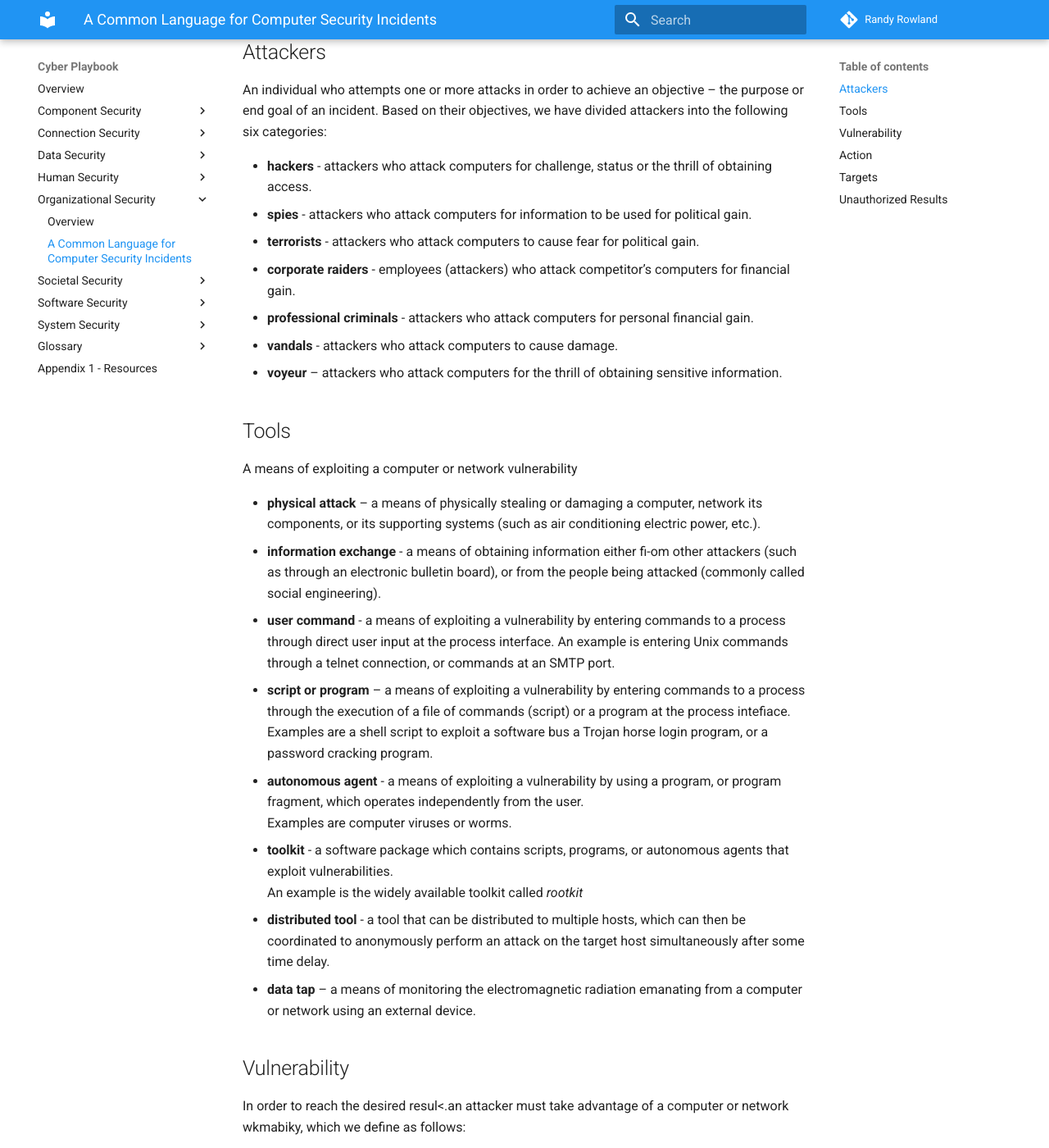
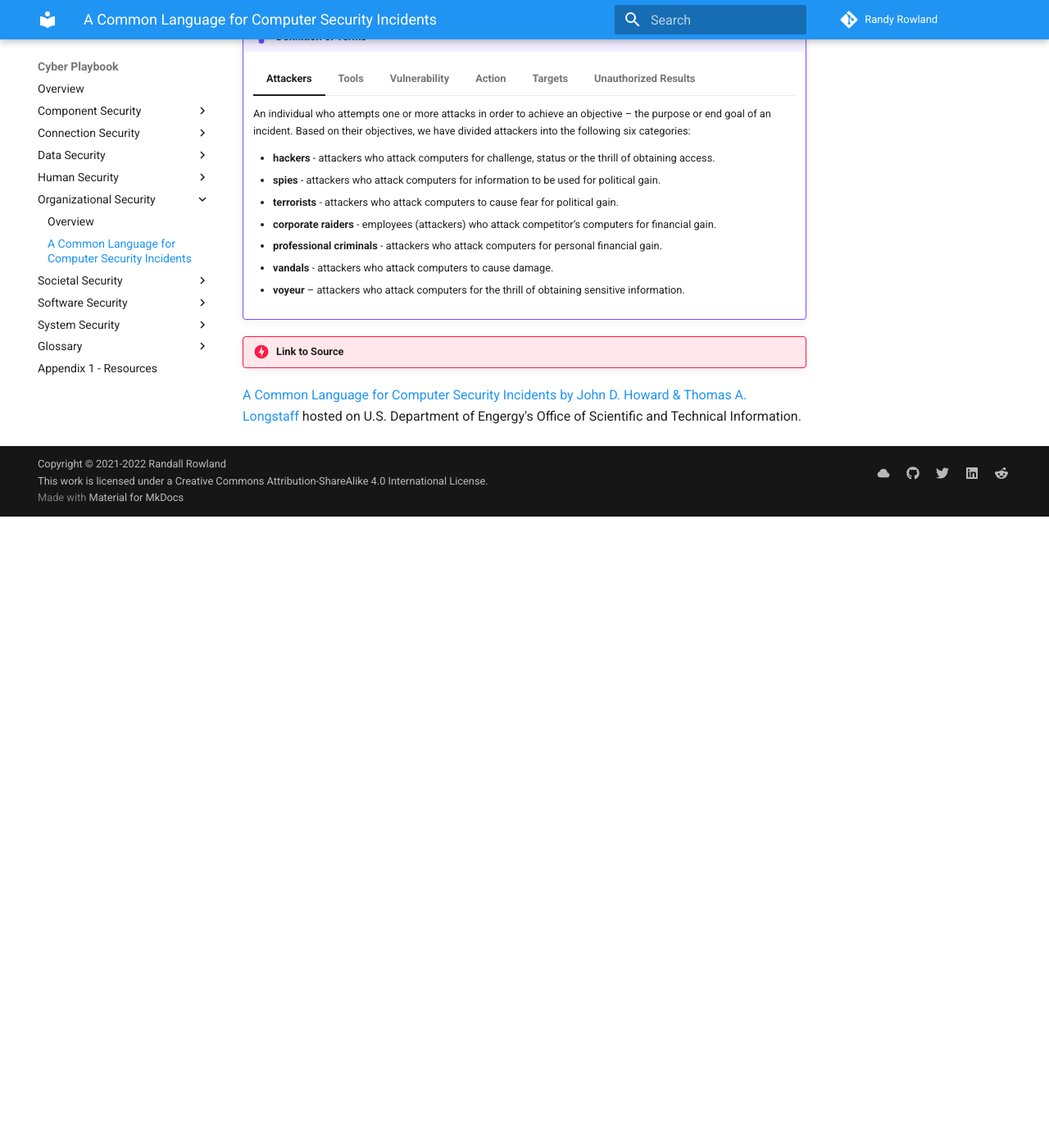
Before and after one commit to rowland007/Cyber-Playbook, an MkDocs documentation site: the page built from docs/organizational/common-language-for-computer-security-incidents.md, in a window 1280 px wide and 1400 px high, scrolled down 810 px. Shown: the whole window at 82% size. Built offline with MkDocs 1.6.1 and Material for MkDocs 9.7.7, drawn with Linux system fonts in a browser that asks for light colours; after the commit the page ends 1440 px from its top, so only the background shows below that; some of the changed text lies outside the part shown.

Commit message:
Add admonitions
Cleans up the docs

```diff
--- a/docs/component/data-manage-life.md
+++ b/docs/component/data-manage-life.md
@@ -1,3 +1,4 @@
 ![data-management-life-cycle-image](../static/images/data-management-life-cycle.png)
 
-[Download the Data Management Life Cycle Report](../static/docs/data-management-life-cycle.pdf)
+!!! danger "Link to Full Report"
+    [Data Management Life Cycle Report](../static/docs/data-management-life-cycle.pdf)
--- a/docs/organizational/common-language-for-computer-security-incidents.md
+++ b/docs/organizational/common-language-for-computer-security-incidents.md
@@ -2,78 +2,75 @@
 
 ![common-language-for-computer-security-incidents-img](../static/images/common-language-for-computer-security-incidents.png)
 
-## Attackers
+!!! example "Definition of Terms"
+    === "Attackers"
 
-An individual who attempts one or more attacks in order to achieve an objective – the purpose or end goal of an incident. Based on their objectives, we have divided attackers into the following six categories:
+        An individual who attempts one or more attacks in order to achieve an objective – the purpose or end goal of an incident. Based on their objectives, we have divided attackers into the following six categories:
 
-- **hackers** - attackers who attack computers for challenge, status or the thrill of obtaining access.
-- **spies** - attackers who attack computers for information to be used for political gain.
-- **terrorists** - attackers who attack computers to cause fear for political gain.
-- **corporate raiders** - employees (attackers) who attack competitor’s computers for financial gain.
-- **professional criminals** - attackers who attack computers for personal financial gain.
-- **vandals** - attackers who attack computers to cause damage.
-- **voyeur** – attackers who attack computers for the thrill of obtaining sensitive information.
+        - **hackers** - attackers who attack computers for challenge, status or the thrill of obtaining access.
+        - **spies** - attackers who attack computers for information to be used for political gain.
+        - **terrorists** - attackers who attack computers to cause fear for political gain.
+        - **corporate raiders** - employees (attackers) who attack competitor’s computers for financial gain.
+        - **professional criminals** - attackers who attack computers for personal financial gain.
+        - **vandals** - attackers who attack computers to cause damage.
+        - **voyeur** – attackers who attack computers for the thrill of obtaining sensitive information.
 
-## Tools
+    === "Tools"
 
-A means of exploiting a computer or network vulnerability
+        A means of exploiting a computer or network vulnerability
 
-- **physical attack** – a means of physically stealing or damaging a computer, network its components, or its supporting systems (such as air conditioning electric power, etc.).
-- **information exchange** - a means of obtaining information either fi-om other attackers (such as through an electronic bulletin board), or from the people being attacked (commonly called social engineering).
-- **user command** - a means of exploiting a vulnerability by entering commands to a process through direct user input at the process interface. An example is entering Unix commands through a telnet connection, or commands at an SMTP port.
-- **script or program** – a means of exploiting a vulnerability by entering commands to a process through the execution of a file of commands (script) or a program at the process intefiace.
-Examples are a shell script to exploit a software bus a Trojan horse login program, or a password cracking program.
-- **autonomous agent** - a means of exploiting a vulnerability by using a program, or program fragment, which operates independently from the user.
-Examples are computer viruses or worms.
-- **toolkit** - a software package which contains scripts, programs, or autonomous agents that exploit vulnerabilities.
-An example is the widely available toolkit called *rootkit*
-- **distributed tool** - a tool that can be distributed to multiple hosts, which can then be
-coordinated to anonymously perform an attack on the target host simultaneously after some
-time delay.
-- **data tap** – a means of monitoring the electromagnetic radiation emanating from a computer or network using an external device.
+        - **physical attack** – a means of physically stealing or damaging a computer, network its components, or its supporting systems (such as air conditioning electric power, etc.).
+        - **information exchange** - a means of obtaining information either fi-om other attackers (such as through an electronic bulletin board), or from the people being attacked (commonly called social engineering).
+        - **user command** - a means of exploiting a vulnerability by entering commands to a process through direct user input at the process interface. An example is entering Unix commands through a telnet connection, or commands at an SMTP port.
+        - **script or program** – a means of exploiting a vulnerability by entering commands to a process through the execution of a file of commands (script) or a program at the process intefiace.
+        Examples are a shell script to exploit a software bus a Trojan horse login program, or a password cracking program.
+        - **autonomous agent** - a means of exploiting a vulnerability by using a program, or program fragment, which operates independently from the user.
+        Examples are computer viruses or worms.
+        - **toolkit** - a software package which contains scripts, programs, or autonomous agents that exploit vulnerabilities.
+        An example is the widely available toolkit called *rootkit*
+        - **distributed tool** - a tool that can be distributed to multiple hosts, which can then be coordinated to anonymously perform an attack on the target host simultaneously after some time delay.
+        - **data tap** – a means of monitoring the electromagnetic radiation emanating from a computer or network using an external device.
 
-## Vulnerability
+    === "Vulnerability"
 
-In order to reach the desired resul<.an attacker must take advantage of a
-computer or network wkmabiky, which we define as follows:
+        In order to reach the desired result an attacker must take advantage of a computer or network vulnerability, which we define as follows:
 
-- **Design vulnerability** - a vulnerability inherent in the design or specification of hardware or software whereby even a perfect mplementation will result in a vulnerability.
-- **implementation vulnerability** — a vulnerability resulting from an error made in the software or hardware implementation of a satisfactory design.
-- **Configuration vulnerability** – a vulnerability resulting from an error in the configuration of a system, such as having system accounts with default passwords, having “world write” permission
-for new files, or having vulnerable services enabled
+        - **Design vulnerability** - a vulnerability inherent in the design or specification of hardware or software whereby even a perfect mplementation will result in a vulnerability.
+        - **implementation vulnerability** — a vulnerability resulting from an error made in the software or hardware implementation of a satisfactory design.
+        - **Configuration vulnerability** – a vulnerability resulting from an error in the configuration of a system, such as having system accounts with default passwords, having “world write” permission for new files, or having vulnerable services enabled
 
-## Action
+    === "Action"
 
-A step taken by a user or process in order to achieve a result, such as to
-probe, scan, flood, authenticate, bypass, spoof, read, copy, steal, modify, or delete.
+        A step taken by a user or process in order to achieve a result, such as to probe, scan, flood, authenticate, bypass, spoof, read, copy, steal, modify, or delete.
 
-- **probe** – access a target in order to determine its characteristics.
-- **scan** – access a set of tigets sequentially in order to identify which targets have a specific characteristic.
-- **flood** – access a tmget repeatedly in order to overload the target’s capacity.
-- **authenticate** – present an identiiy of someone to a process and, if required, verify that identity, in order to access a target.
-- **bypass** – avoid a process by using an alternative method to access a target.
-- **spoof** – masquerade by assuming the appearance of a different entity in network communications.
-- **read** – obtain the content of datain a storage device, or other data medium.
-- **copy** – reproduce a targetleaving the original target unchanged.
-- **steal** – takepossession of a target without leaving a copy in the original location.
-- **modify**  – change the content or characteristics of a target.
-- **delete** – remove a target or render it irretrievable
+        - **probe** – access a target in order to determine its characteristics.
+        - **scan** – access a set of tigets sequentially in order to identify which targets have a specific characteristic.
+        - **flood** – access a tmget repeatedly in order to overload the target’s capacity.
+        - **authenticate** – present an identiiy of someone to a process and, if required, verify that identity, in order to access a target.
+        - **bypass** – avoid a process by using an alternative method to access a target.
+        - **spoof** – masquerade by assuming the appearance of a different entity in network communications.
+        - **read** – obtain the content of datain a storage device, or other data medium.
+        - **copy** – reproduce a targetleaving the original target unchanged.
+        - **steal** – takepossession of a target without leaving a copy in the original location.
+        - **modify**  – change the content or characteristics of a target.
+        - **delete** – remove a target or render it irretrievable
 
-## Targets
+    === "Targets"
 
-- **account** – a domain of user access on a computer or nework which is controlled according to a record of information which contains the user’s account name, password and use restrictions.
-- **process** – a program in execution, consisting of the executable program, the program’s data and stack its program counter, stack pointer and other registers,and all other information needed to execute the program.
-- **data** – representations of facts, concepts, or instructions in a manner suitable for communication, interpretation, or processing by humans or by automatic means. Data can be in the form of *files* in a computer’s volatile or non-volatile memory, or in a data storage device, or in the form of dztuin transitacross a transmission medium.
-- **component–** one of the parts that makeup a computer or network.
-- **computer** – A device that consists of one or more associated components, including processing units and peripheral units, that is controlled by internally stored programs, and that can perform substantial computations, including numerous arithmetic operations, or logic operations, without human intervention during execution. Note May be stand alone, or may consist of several interconnected units.
-- **network** – an interconnected or interrelated group of host computers, switching elements, and interconnecting branches.
-- **internetwork–** a network of networks.
+        - **account** – a domain of user access on a computer or nework which is controlled according to a record of information which contains the user’s account name, password and use restrictions.
+        - **process** – a program in execution, consisting of the executable program, the program’s data and stack its program counter, stack pointer and other registers,and all other information needed to execute the program.
+        - **data** – representations of facts, concepts, or instructions in a manner suitable for communication, interpretation, or processing by humans or by automatic means. Data can be in the form of *files* in a computer’s volatile or non-volatile memory, or in a data storage device, or in the form of dztuin transitacross a transmission medium.
+        - **component–** one of the parts that makeup a computer or network.
+        - **computer** – A device that consists of one or more associated components, including processing units and peripheral units, that is controlled by internally stored programs, and that can perform substantial computations, including numerous arithmetic operations, or logic operations, without human intervention during execution. Note May be stand alone, or may consist of several interconnected units.
+        - **network** – an interconnected or interrelated group of host computers, switching elements, and interconnecting branches.
+        - **internetwork–** a network of networks.
 
-## Unauthorized Results
+    === "Unauthorized Results"
 
-- **increased access** — an unauthorized increase in the domain of access on a computer or network.
-- **disclosure of information** - dissemination of information to anyone who is not authorized to access that information.
-- **corruption of information** - unauthorized alteration of data on a computer or network.
-- **denial of service** - intentional degradation or blocking of computer or network resources.
+        - **increased access** — an unauthorized increase in the domain of access on a computer or network.
+        - **disclosure of information** - dissemination of information to anyone who is not authorized to access that information.
+        - **corruption of information** - unauthorized alteration of data on a computer or network.
+        - **denial of service** - intentional degradation or blocking of computer or network resources.
 
-[source](https://doi.org/10.2172/751004)
+!!! danger "Link to Source"
+[A Common Language for Computer Security Incidents by John D. Howard & Thomas A. Longstaff](https://doi.org/10.2172/751004) hosted on U.S. Department of Engergy's Office of Scientific and Technical Information.
--- a/mkdocs.yml
+++ b/mkdocs.yml
@@ -81,6 +81,8 @@ markdown_extensions:
   - codehilite:
       guess_lang: false
   - pymdownx.superfences
+  - pymdownx.tabbed:
+      alternate_style: true
   - pymdownx.tasklist
   - pymdownx.emoji:
       emoji_index: !!python/name:materialx.emoji.twemoji
```
Also changed, not shown: docs/index.md (+9 -7 lines), docs/system/cis-controls.md (+5 -1 lines), docs/system/owasp-waf.md (+2 -1 lines).
